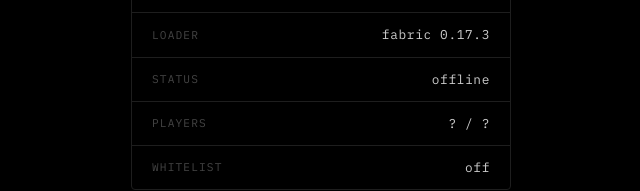
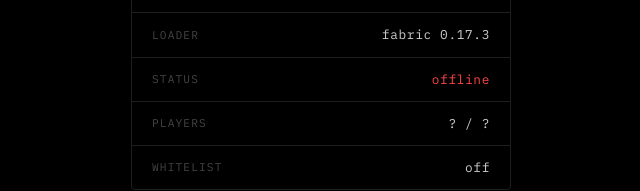
Before and after one commit to charmanita/charmanita.dev, a SvelteKit app: page /minecraft-server in a window 1280 px wide. Shown: the part 352-543 px from the top of the page, without its empty margins (319-959 px from the left). Built offline with nearby package versions, Linux system fonts and the light colour scheme; no server answers.

Commit message:
added style for online/offline

```diff
--- a/src/routes/minecraft-server/+page.svelte
+++ b/src/routes/minecraft-server/+page.svelte
@@ -243,6 +243,13 @@
 	.admin-link:hover {
 		color: #fff;
 	}
+	.online {
+		color: #00ff88;
+	}
+
+	.offline {
+		color: #ff4444;
+	}
 
 	@keyframes fadeIn {
 		from {
```
